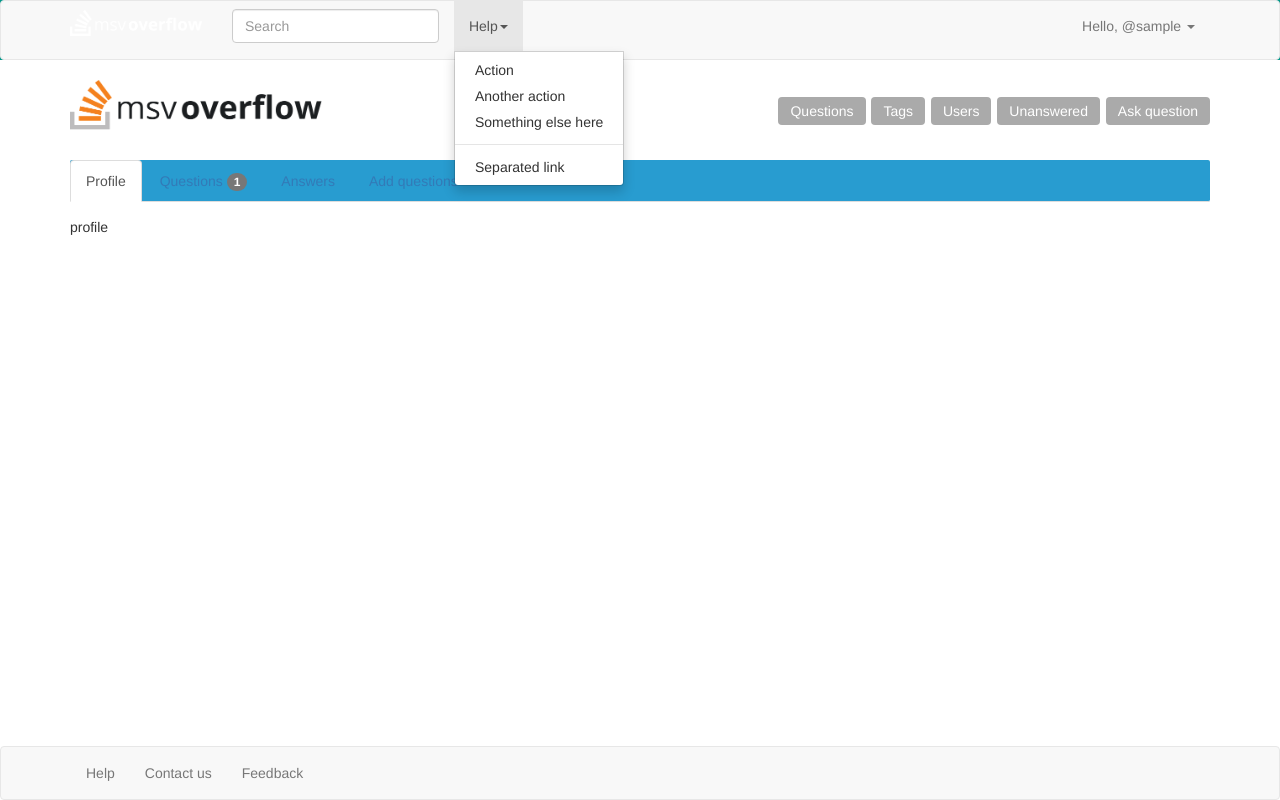
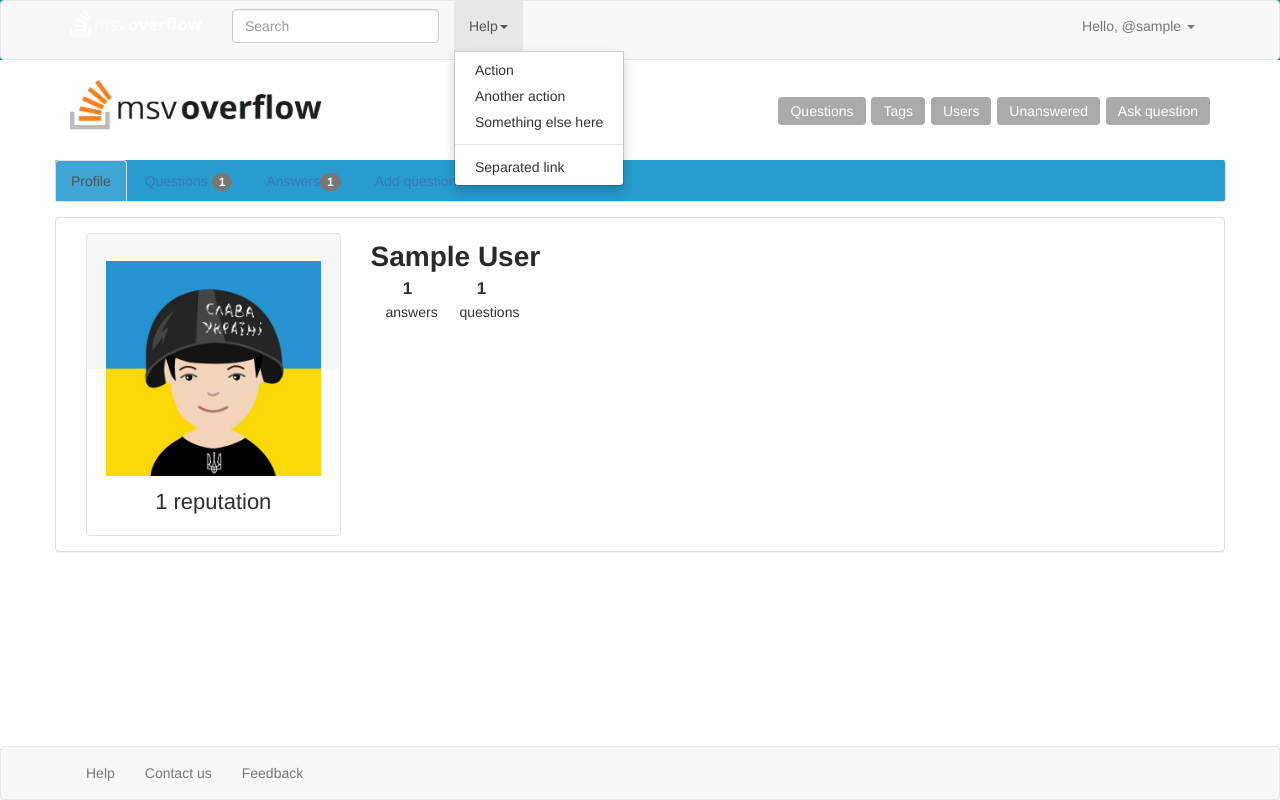
Before and after one commit to vokomarov/MSV-Overflow, a CodeIgniter app: page /database/userprofile/1 in a window 1280 px wide, after a click on "Help". Run offline with CodeIgniter, Linux system fonts and the light colour scheme; the visitor is signed in with stand-in values (Sample User, id 1); tables that the repository leaves empty hold one stand-in row (values such as "Sample post"); data that the repository does not hold is empty; some libraries are stand-ins or nearby versions.

Commit message:
User profile page

```diff
--- a/application/config/routes.php
+++ b/application/config/routes.php
@@ -71,6 +71,6 @@ $route['login']  = 'auth/login';
 $route['logout'] = 'auth/logout';
 
 $route['question/(:num)'] = 'question/index/$1';
-$route['question/userprofile/(:num)'] = 'userprofile/index/$1';
+$route['question/userprofile/(:num)'] = 'user/userprofile/index/$1';
 
-$route['userprofile/(:num)'] = 'userprofile/index/$1';
+$route['userprofile/(:num)'] = 'user/userprofile/index/$1';
--- a/application/controllers/Question.php
+++ b/application/controllers/Question.php
@@ -28,6 +28,7 @@ class Question extends CI_Controller{
     {
         parent::__construct();
         $this->load->model('question_model');
+        $this->load->model('answer_model');
         $this->load->model('user_model');
 
     }
@@ -36,7 +37,7 @@ class Question extends CI_Controller{
     {
         $this->question_model->set_number_question_view($question_id);
         $data['current_question'] = $this->question_model->get_question_by_id($question_id);
-        $data['answers_question'] = $this->question_model->get_answers_by_question_id($question_id);
+        $data['answers_question'] = $this->answer_model->get_answers_by_question_id($question_id);
 
         if(empty($data['current_question'])) {
             show_404();
--- a/application/controllers/UserProfile.php
+++ /dev/null
@@ -1,37 +0,0 @@
-<?php
-/**
- * Created by PhpStorm.
- * User: Олександр
- * Date: 24.10.2015
- * Time: 15:46
- */
-class UserProfile extends CI_Controller{
-    /**
-     * User Profile Page for this controller.
-     *
-     * Maps to the following URL
-     * 		http://example.com/index.php/welcome
-     *	- or -
-     * 		http://example.com/index.php/welcome/index
-     *	- or -
-     * Since this controller is set as the default controller in
-     * config/routes.php, it's displayed at http://example.com/
-     *
-     * So any other public methods not prefixed with an underscore will
-     * map to /index.php/welcome/<method_name>
-     * @see http://codeigniter.com/user_guide/general/urls.html
-     */
-    public function __construct()
-    {
-        parent::__construct();
-        $this->load->model('user_model');
-        $this->load->model('question_model');
-    }
-    public function index($user_id)
-    {
-        $data['user_questions'] = $this->question_model->get_questions_by_user_id($user_id);
-
-        $this->tpl->set($data,'user_profile.tpl');
-        $this->tpl->compile('user_profile.tpl');
-    }
-}
--- a/application/controllers/Welcome.php
+++ b/application/controllers/Welcome.php
@@ -9,6 +9,7 @@ class Welcome extends CI_Controller {
     {
         parent::__construct();
         $this->load->model('question_model');
+        $this->load->model('answer_model');
         $this->load->model('user_model');
     }
 
@@ -21,7 +22,7 @@ class Welcome extends CI_Controller {
         }
         else {
             foreach ($data['question_item'] as &$row) {
-                $row['num'] = $this->question_model->get_num_answers_by_question_id($row['id']);
+                $row['num'] = $this->answer_model->get_num_answers_by_question_id($row['id']);
                 $user_info = $this->user_model->getUserById($row['user_id']);
                 $row['user_id'] = $user_info['id'];
                 $row['user_name'] = $user_info['fname'];
--- /dev/null
+++ b/application/controllers/user/UserProfile.php
@@ -0,0 +1,57 @@
+<?php
+/**
+ * Created by PhpStorm.
+ * User: Олександр
+ * Date: 24.10.2015
+ * Time: 15:46
+ */
+class UserProfile extends CI_Controller{
+    /**
+     * User Profile Page for this controller.
+     *
+     * Maps to the following URL
+     * 		http://example.com/index.php/welcome
+     *	- or -
+     * 		http://example.com/index.php/welcome/index
+     *	- or -
+     * Since this controller is set as the default controller in
+     * config/routes.php, it's displayed at http://example.com/
+     *
+     * So any other public methods not prefixed with an underscore will
+     * map to /index.php/welcome/<method_name>
+     * @see http://codeigniter.com/user_guide/general/urls.html
+     */
+    public function __construct()
+    {
+        parent::__construct();
+        $this->load->model('question_model');
+        $this->load->model('answer_model');
+        $this->load->model('user_model');
+
+    }
+    public function index($user_id)
+    {
+        $data['user_info'] = $this->user_model->getUserById($user_id);
+        $data['number_answers'] = $this->answer_model->get_num_answers_by_user_id($user_id);
+        $data['number_questions'] = $this->question_model->get_num_questions_by_user_id($user_id);
+
+        if($user_id == $this->user_model->logged_user['id']) {
+
+            $data['user_questions'] = $this->question_model->get_questions_by_user_id($user_id);
+            $data['user_answers'] = $this->answer_model->get_answers_by_user_id($user_id);
+
+            foreach($data['user_answers'] as &$row){
+                $question = $this->question_model->get_question_by_id($row['question_id']);
+                $row['question_title'] = $question['title'];
+            }
+            $this->tpl->set($data,'user/user_profile.tpl');
+            $this->tpl->compile('user/user_profile.tpl');
+        }
+        else{
+            $this->tpl->set($data,'user/user_info.tpl');
+            $this->tpl->compile('user/user_info.tpl');
+        }
+
+
+    }
+}
--- /dev/null
+++ b/application/models/answer_model.php
@@ -0,0 +1,68 @@
+<?php
+/**
+ * Created by PhpStorm.
+ * User: Олександр
+ * Date: 28.11.2015
+ * Time: 20:59
+ */
+class Answer_model extends CI_Model
+{
+    /**
+     *  Get answers by question id
+     *
+     * @param int $id
+     * @return string
+     */
+    public function get_answers_by_question_id($id)
+    {
+        if ($id != false) {
+            $query = $this->db->get_where('answers', array('question_id' => $id));
+            return $query->result_array();
+        } else {
+            return false;
+        }
+    }
+
+    /**
+     *  Get answers by user_id
+     *
+     * @param int $id
+     * @return string
+     */
+    public function get_answers_by_user_id($user_id)
+    {
+        if ($user_id != false) {
+            $query = $this->db->get_where('answers', array('user_id' => $user_id));
+            return $query->result_array();
+        } else {
+            return false;
+        }
+    }
+
+    /**
+     *  Get number answers by user_id
+     *
+     * @param int $id
+     * @return int
+     */
+    public function get_num_answers_by_user_id($user_id)
+    {
+        return count($this->get_answers_by_user_id($user_id));
+    }
+
+    /**
+     *  Get number answers by question id
+     *
+     * @param int $id
+     * @return int
+     */
+    public function  get_num_answers_by_question_id($id)
+    {
+        if ($id != false) {
+            $query = $this->db->get_where('answers', array('question_id' => $id));
+            return $query->num_rows();
+        } else {
+            return false;
+        }
+    }
+}
--- a/application/models/question_model.php
+++ b/application/models/question_model.php
@@ -53,6 +53,7 @@ class Question_model extends CI_Model{
             return false;
         }
     }
+
     /**
      *  Get question by user id
      *
@@ -68,37 +69,16 @@ class Question_model extends CI_Model{
             return false;
         }
     }
-
     /**
-     *  Get answers by question id
+     *  Get number question by user id
      *
-     * @param int $id
-     * @return string
+     * @param int $user_id
+     * @return int
      */
-    public function get_answers_by_question_id($id)
+    public function get_num_questions_by_user_id($user_id)
     {
-        if ($id != false) {
-            $query = $this->db->get_where('answers', array('question_id' => $id));
-            return $query->result_array();
-        } else {
-            return false;
-        }
+        return count($this->get_questions_by_user_id($user_id));
     }
 
-    /**
-     *  Get number answers by question id
-     *
-     * @param int $id
-     * @return int
-     */
-    public function  get_num_answers_by_question_id($id)
-    {
-        if ($id != false) {
-            $query = $this->db->get_where('answers', array('question_id' => $id));
-            return $query->num_rows();
-        } else {
-            return false;
-        }
-    }
 
 }
--- a/public/css/styles.css
+++ b/public/css/styles.css
@@ -437,3 +437,51 @@ img {
 .admin-page table .btn-group {
     margin: 0;
 }
+
+.nav-tabs>li.active>a,.nav-tabs>li.active>a:focus,.nav-tabs>li.active>a:hover {
+    background-color: rgba(255, 255, 255, 0.1)!important;
+}
+.avatar-card {
+    border: 1px solid #e0e0e0;
+    border-radius: 4px;
+    text-align: center;
+    padding: 17px;
+    background: #f6f6f6;
+    background: -moz-linear-gradient(top, #f6f6f6 1%, #f6f6f6 45%, #fff 45%, #fff 100%);
+    background: -webkit-gradient(linear, left top, left bottom, color-stop(1%, #f6f6f6), color-stop(45%, #f6f6f6), color-stop(45%, #fff), color-stop(100%, #fff));
+    background: -webkit-linear-gradient(top, #f6f6f6 1%, #f6f6f6 45%, #fff 45%, #fff 100%);
+    background: -o-linear-gradient(top, #f6f6f6 1%, #f6f6f6 45%, #fff 45%, #fff 100%);
+    background: -ms-linear-gradient(top, #f6f6f6 1%, #f6f6f6 45%, #fff 45%, #fff 100%);
+    background: linear-gradient(to bottom, #f6f6f6 1%, #f6f6f6 45%, #fff 45%, #fff 100%);
+    filter: progid:DXImageTransform.Microsoft.gradient(startColorstr='#f6f6f6', endColorstr='#ffffff', GradientType=0);
+}
+.avatar-card .avatar {
+    width: 215px;
+    height: 220px;
+    overflow: hidden;
+    margin: auto;
+    margin-top: 10px;
+}
+
+.avatar-card .reputation {
+    padding: 5px 0 0 0;
+    font-size: 22px;
+    font-weight: 300;
+    color: #292f33;
+}
+
+.user-card .user-card-name {
+    color: #2a2a28 !important;
+    font-weight: 700;
+    font-size: 28px !important;
+    margin: 10px 0 6px 0 !important;
+    line-height: 28px;
+    word-break: break-all;
+}
+.user-card .answers .number {
+    display: block;
+    color: #292f33;
+    font-weight: 700;
+    font-size: 17px;
+    text-align: center;
+}
```
Also changed, not shown: public/user/user_info.tpl (added, +33 -0 lines), public/user/user_profile.tpl (added, +123 -0 lines), public/user_profile.tpl (deleted, +0 -33 lines), public/images/user-avatar.jpg (added).
